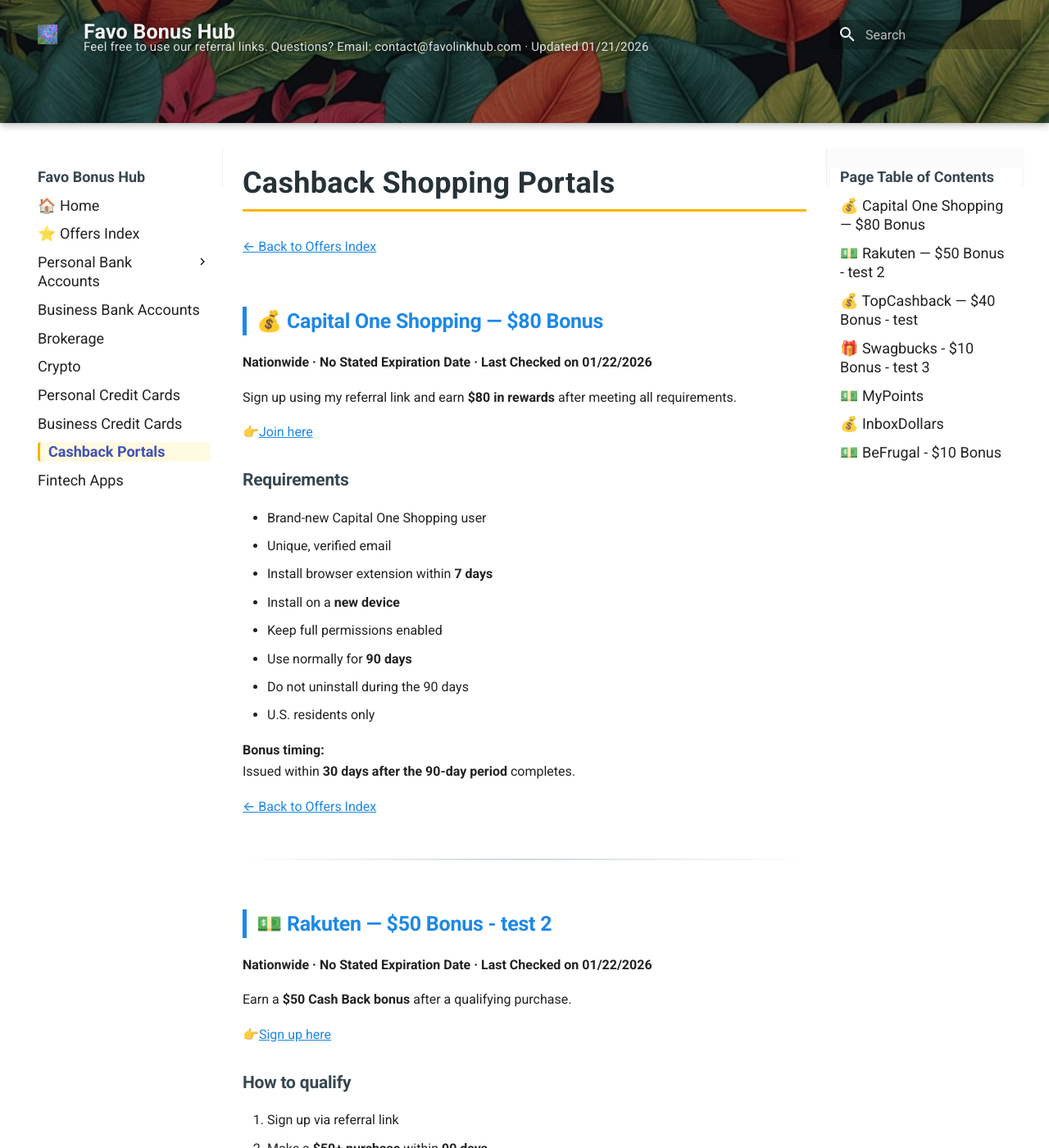
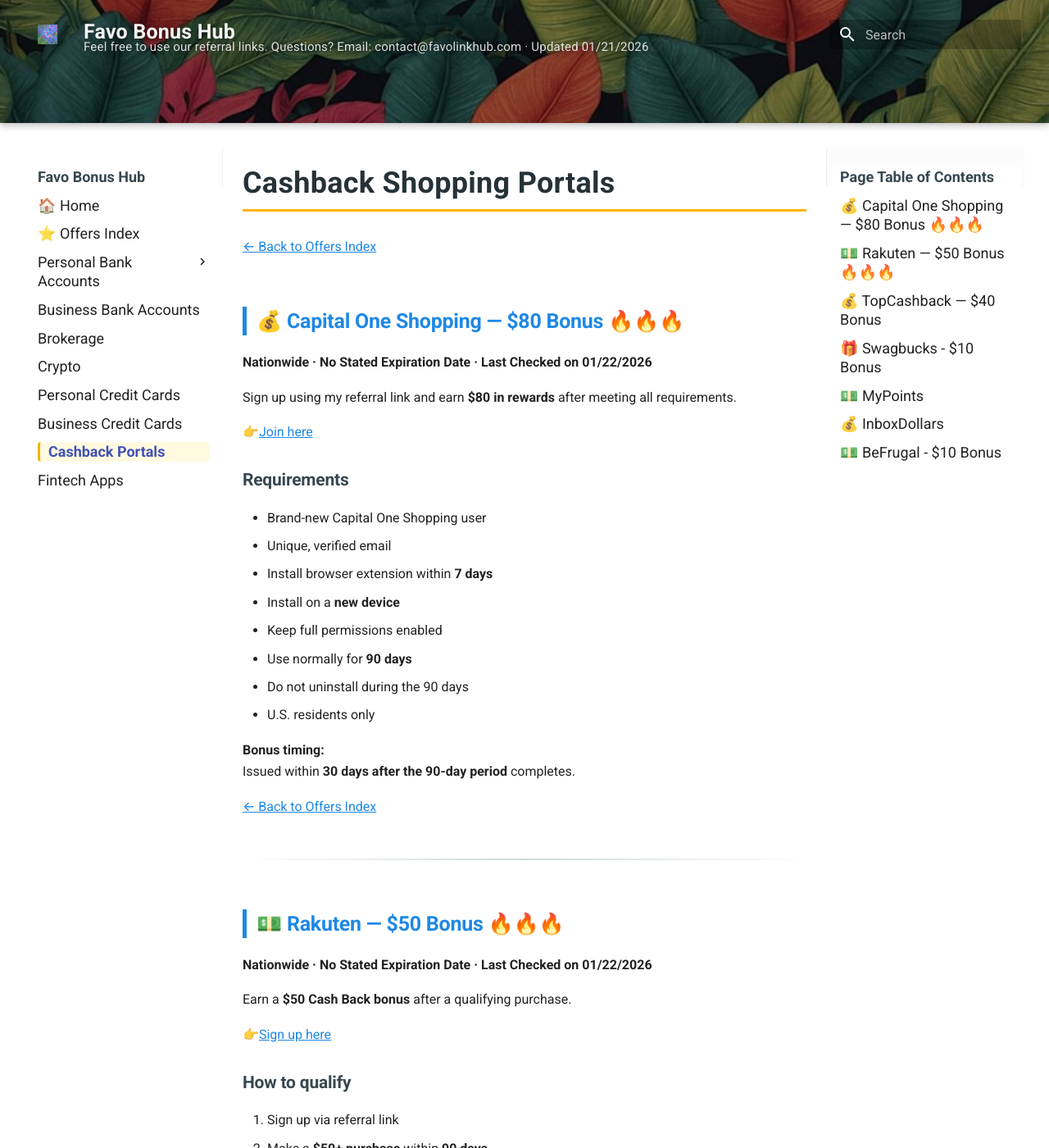
Before and after one commit to whispersofzephyr/favolinkhub-site, an MkDocs documentation site: the page built from docs/shopping-portals.md, in a window 1280 px wide and 1400 px high. Shown: the whole window at 82% size. Built offline with MkDocs 1.6.1 and Material for MkDocs 9.7.7, drawn with Linux system fonts in a browser that asks for light colours; some of the changed text lies outside the part shown.

Commit message:
Update shopping-portals.md

```diff
--- a/docs/shopping-portals.md
+++ b/docs/shopping-portals.md
@@ -3,7 +3,7 @@
 --8<-- "snippets/back-to-list.md"
 
 <a id="sp-capital-one-shopping"></a>
-## 💰 Capital One Shopping — $80 Bonus
+## 💰 Capital One Shopping — $80 Bonus 🔥🔥🔥
 **Nationwide · No Stated Expiration Date · Last Checked on 01/22/2026**
 
 Sign up using my referral link and earn **$80 in rewards** after meeting all requirements.
@@ -29,7 +29,7 @@ Issued within **30 days after the 90-day period** completes.
 ---
 
 <a id="sp-rakuten"></a>
-## 💵 Rakuten — $50 Bonus - test 2
+## 💵 Rakuten — $50 Bonus 🔥🔥🔥
 **Nationwide · No Stated Expiration Date · Last Checked on 01/22/2026**
 
 Earn a **$50 Cash Back bonus** after a qualifying purchase.
@@ -54,7 +54,7 @@ Earn a **$50 Cash Back bonus** after a qualifying purchase.
 ---
 
 <a id="sp-topcashback"></a>
-## 💰 TopCashback — $40 Bonus - test
+## 💰 TopCashback — $40 Bonus
 **Nationwide · Expires: 12/08/2025**
 
 👉[Join here](https://www.topcashback.com/ref/favonianzs)
@@ -73,7 +73,7 @@ Withdraw via PayPal, bank transfer, or gift cards.
 ---
 
 <a id="sp-swagbucks"></a>
-## 🎁 Swagbucks - $10 Bonus - test 3
+## 🎁 Swagbucks - $10 Bonus
 **Nationwide · No Expiration Date**
 
 Get a **$10 signup bonus**.
```
